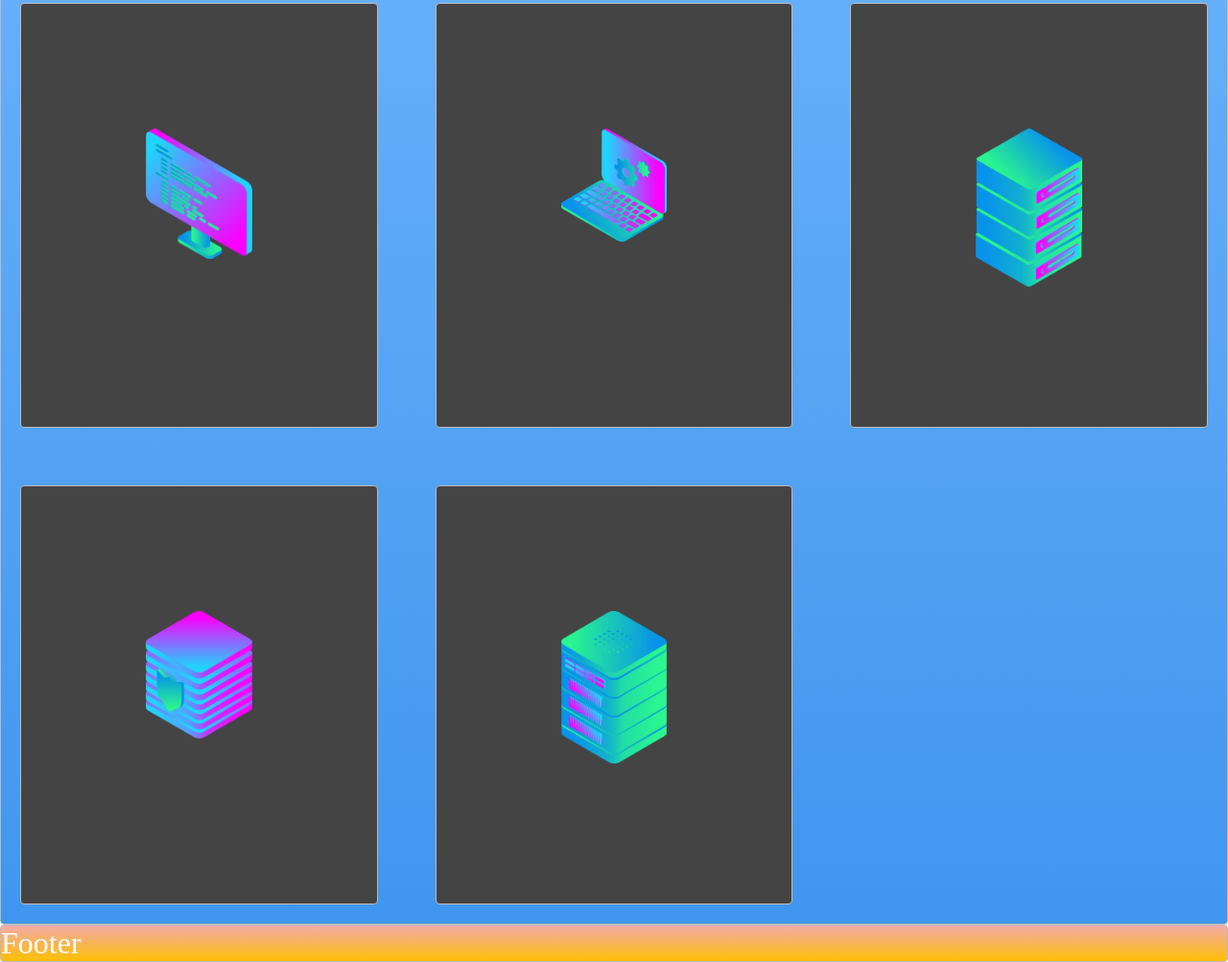
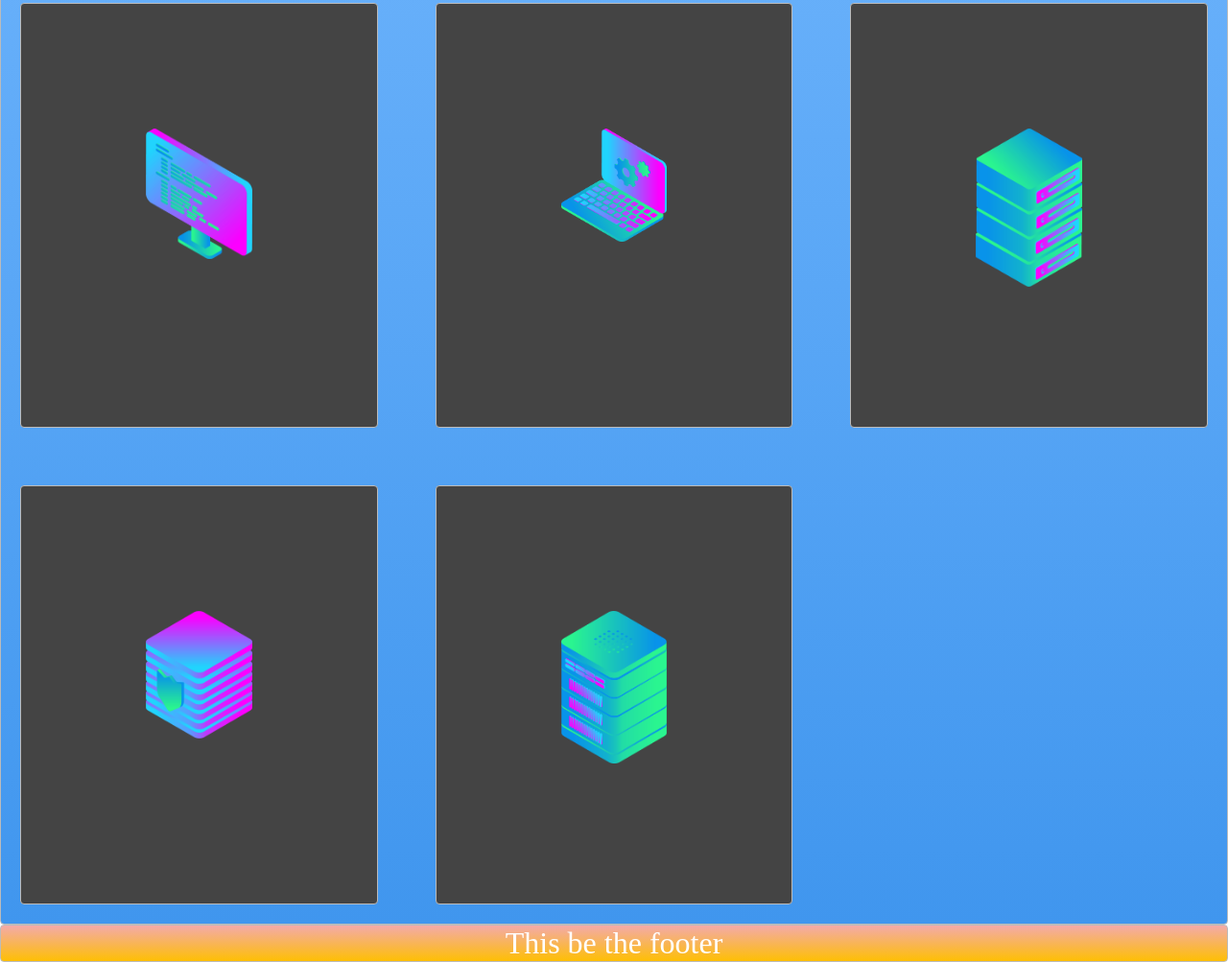
Before and after one commit to JackieYe27/layout-starter, a plain HTML site: page index.html in a window 1280 px wide. Shown: the part 975-1978 px from the top of the page at 96% size. Drawn offline with Linux system fonts and the light colour scheme; files whose address does not match are found by name.

Commit message:
Center the footer text

```diff
--- a/index.html
+++ b/index.html
@@ -24,6 +24,6 @@
     <div class="box zone"><img src="/Users/jackieye/layout-starter/img/server_safe_2.png"></div>
     <div class="box zone"><img src="/Users/jackieye/layout-starter/img/server_3.png"></div>
   </div>
-  <div class="zone yellow">Footer</div>
+  <footer class="zone yellow">This be the footer</footer>
 </body>
 </html>
--- a/style.css
+++ b/style.css
@@ -73,6 +73,12 @@ a {
     padding: 130px;
     margin: 20px;
 }
+
+/* Footer */
+
+footer {
+    text-align: center;
+}
 /*https://paulund.co.uk/how-to-create-shiny-css-buttons*/
 /***********************************************************************
  *  Green Background
```
